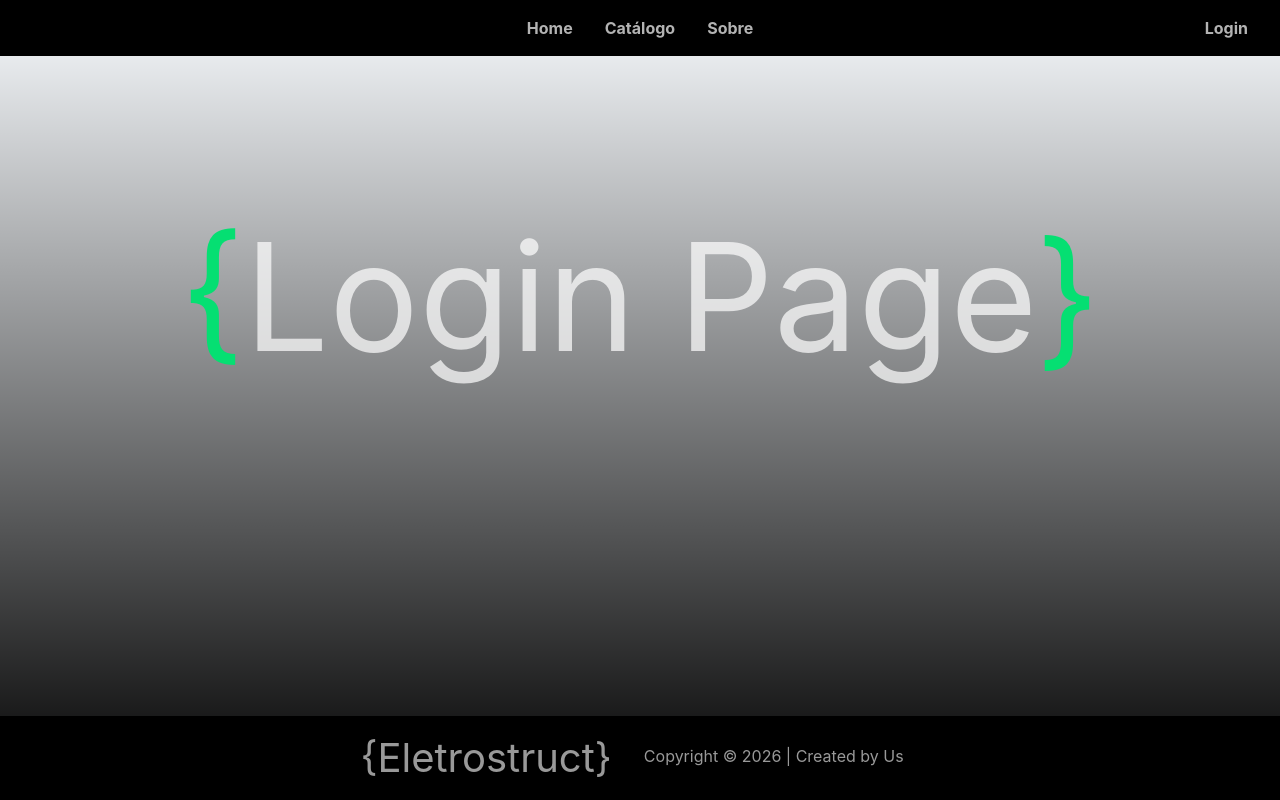
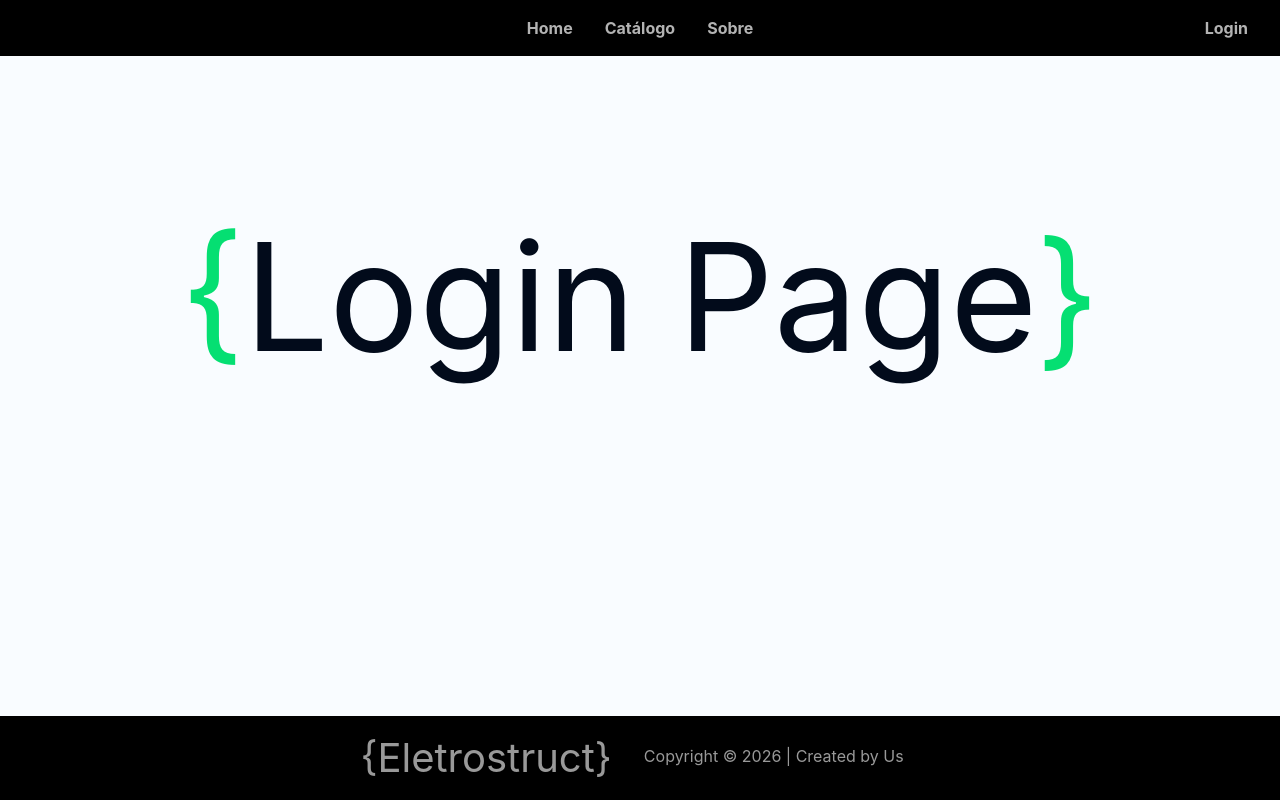
Before and after one commit to tallestgabs/Eletrostruct, a Next.js app: page /login in a window 1280 px wide. Built offline with nearby package versions, Linux system fonts and the light colour scheme.

Commit message:
muda cores de login

```diff
--- a/src/app/login/page.tsx
+++ b/src/app/login/page.tsx
@@ -6,10 +6,10 @@ import { Footer } from "~/_components/Footer";
 
 export default function LoginPage() {
   return (
-    <main className="from-green via-blue- min-h-screen bg-gradient-to-b to-black">
+    <main className="--background min-h-screen">
       <Navbar />
       <div className="flex flex-col items-center justify-center pt-32">
-        <h1 className="text-center text-[150px] text-white/70">
+        <h1 className="text-foreground text-center text-[150px]">
           <span className="text-green-400">{"{"}</span>
           Login Page
           <span className="text-green-400">{"}"}</span>
```
